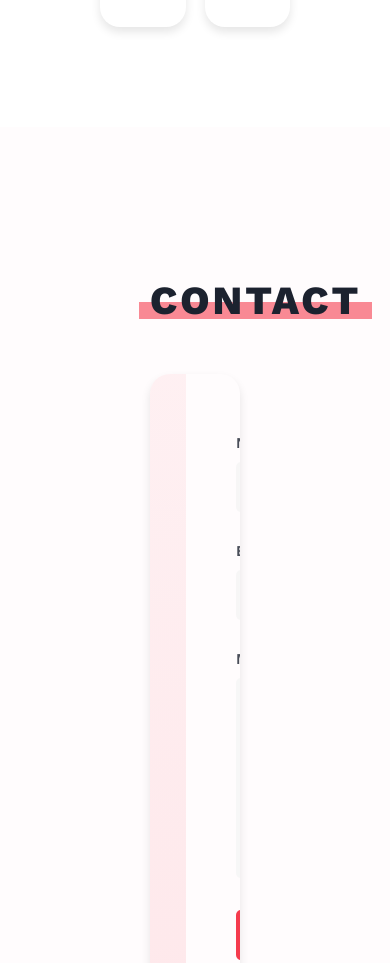
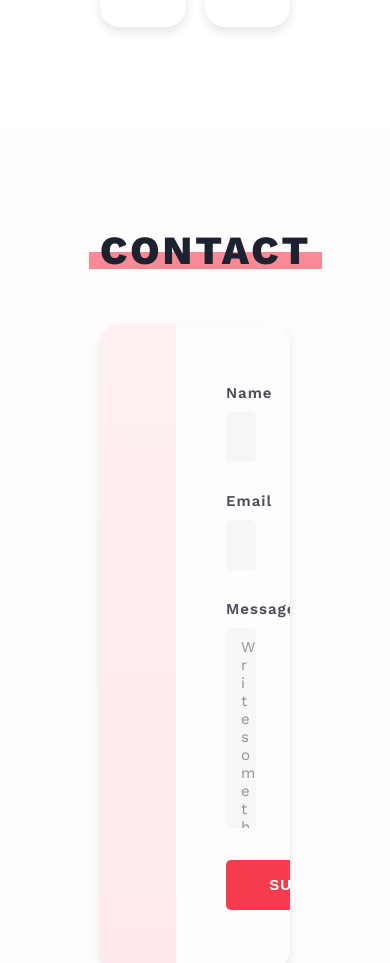
Before and after one commit to VirajKanse/portfolio, a website: page index.html in a window 390 px wide. Shown: the part 2541-3504 px from the top of the page. Drawn offline with nearby package versions, Linux system fonts and the light colour scheme; files that its build step writes are made by us from their sources.

Commit message:
Responsive contact section for 1200px

```diff
--- a/scss/sections/_contact.scss
+++ b/scss/sections/_contact.scss
@@ -2,6 +2,10 @@
     padding: 15rem;
     text-align: center;
     background-color: #fffcfd;
+
+    @include respond(tab-land) {
+        padding: 10rem;
+    }
 
     &__container {
         display: flex;
@@ -61,7 +65,7 @@
     width: 40%;
     background-image: linear-gradient(to top, rgba(245, 59, 77, 0.1), rgba(249, 137, 148, 0.1)), url("../assets/mailbox.jpg");
     background-blend-mode: screen;
-    background-size:cover;
+    background-size: cover;
     background-position: center;
     background-repeat: no-repeat;
 }
```
